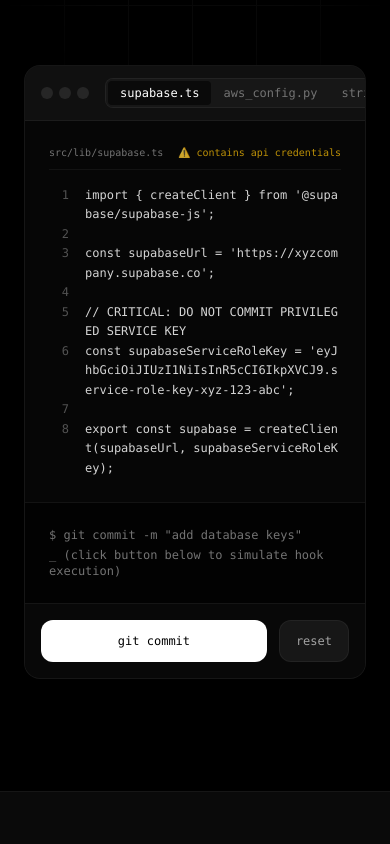
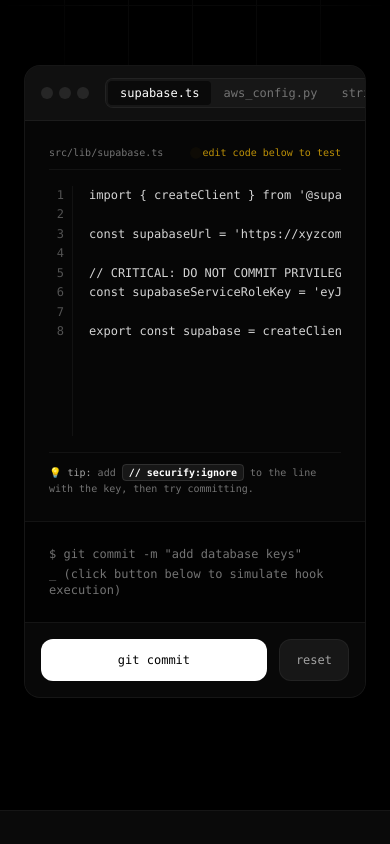
Before and after one commit to sandrotonal/anti_security, a React (Vite) app: page / in a window 390 px wide. Shown: the part 1160-2004 px from the top of the page. Built offline with nearby package versions, Linux system fonts and the light colour scheme.

Commit message:
feat: upgrade simulator playground, add mobile terminal hook support, integrate submify console forms, and update github repository urls

```diff
--- a/src/components/SecurifyIntegrations.tsx
+++ b/src/components/SecurifyIntegrations.tsx
@@ -55,7 +55,7 @@
             securify runs locally and globally. it shields credentials in real-time from the moment you write code on your machine up to the deployment release in cloud servers.
           </p>
           <a
-            href="https://github.com/securify-cli/securify#integrations"
+            href="https://github.com/sandrotonal/anti_security#integrations"
             target="_blank"
             rel="noopener noreferrer"
             className="inline-flex items-center gap-2 text-white hover:text-neutral-300 text-sm lowercase border-b border-white/20 pb-1 hover:border-white transition-all select-none"
--- a/src/components/SecurifySimulator.tsx
+++ b/src/components/SecurifySimulator.tsx
@@ -7,14 +7,7 @@
   code: string;
   leakLine: number;
   secretType: string;
-  scanResult: string;
 }
-
-export const SecurifySimulator = () => {
-  const [selectedFile, setSelectedFile] = useState<number>(0);
-  const [isScanning, setIsScanning] = useState<boolean>(false);
-  const [scanState, setScanState] = useState<'idle' | 'scanning' | 'blocked' | 'bypassed'>('idle');
-  const [progress, setProgress] = useState<number>(0);
 
 const mockFiles: MockFile[] = [
   {
@@ -23,8 +16,7 @@
     path: 'src/lib/supabase.ts',
     code: `import { createClient } from '@supabase/supabase-js';\n\nconst supabaseUrl = 'https://xyzcompany.supabase.co';\n\n// CRITICAL: DO NOT COMMIT PRIVILEGED SERVICE KEY\nconst supabaseServiceRoleKey = 'eyJhbGciOiJIUzI1NiIsInR5cCI6IkpXVCJ9.service-role-key-xyz-123-abc';\n\nexport const supabase = createClient(supabaseUrl, supabaseServiceRoleKey);`,
     leakLine: 6,
-      secretType: 'supabase service_role key',
-      scanResult: '[error] high-entropy string matched rule: "supabase-service-key"\n[file] src/lib/supabase.ts:L6\n[entropy] 4.82 bits\n\n[action] git commit aborted. remove secrets or use a secure environment file.'
+    secretType: 'supabase service_role key'
   },
   {
     name: 'aws_config.py',
@@ -32,8 +24,7 @@
     path: 'config/aws_config.py',
     code: `import boto3\n\ndef get_s3_client():\n    # TODO: Migrate credentials to IAM Role instead of hardcoding keys\n    session = boto3.Session(\n        aws_access_key_id="AKIAIOSFODNN7EXAMPLE",\n        aws_secret_access_key="wJalrXUtnFEMI/K7MDENG/bPxRfiCYEXAMPLEKEY"\n    )\n    return session.client('s3')`,
     leakLine: 7,
-      secretType: 'aws secret access key',
-      scanResult: '[error] token matched rule: "aws-secret-access-key"\n[file] config/aws_config.py:L7\n[entropy] 5.12 bits\n\n[action] git commit aborted. remove secrets or use aws credentials manager.'
+    secretType: 'aws secret access key'
   },
   {
     name: 'stripe.json',
@@ -41,8 +32,7 @@
     path: 'secrets/stripe.json',
     code: `{\n  "environment": "production",\n  "api_version": "2023-10-16",\n  "stripe_publishable_key": "pk_test_51N...",\n  "stripe_secret_key": "sk_test_51N34ghJkL90AcdSfErtYuiOp789QwAsDfGhJkLop1234"\n}`,
     leakLine: 5,
-      secretType: 'stripe live API secret key',
-      scanResult: '[error] high-entropy token matched rule: "stripe-secret-key"\n[file] secrets/stripe.json:L5\n[entropy] 4.98 bits\n\n[action] git commit aborted. strip keys out of version control.'
+    secretType: 'stripe live API secret key'
   },
   {
     name: '.env',
@@ -50,17 +40,15 @@
     path: '.env',
     code: `# Server Configuration\nPORT=8080\nDATABASE_URL="postgresql://postgres:root_password_99xYz@db.example.com:5432/prod"\nJWT_SECRET="super-secret-salt-key-string-change-me"`,
     leakLine: 3,
-      secretType: 'database credentials URL',
-      scanResult: '[error] connection string contains password matched rule: "db-password"\n[file] .env:L3\n[entropy] 4.54 bits\n\n[action] git commit aborted. environment configurations must not be tracked.'
+    secretType: 'database credentials URL'
   },
   {
     name: 'main.go',
     lang: 'go',
     path: 'cmd/server/main.go',
-      code: `package main\n\nimport "net/http"\n\nconst SlackWebhook = "https://hooks.slack.com/services/PLACEHOLDER/PLACEHOLDER/PLACEHOLDER"\n\nfunc main() {\n    // Send server health alerts to slack channel\n    http.Post(SlackWebhook, "application/json", nil)\n}`,
+    code: `package main\n\nimport "net/http"\n\nconst SlackWebhook = "https://hooks.slack.com/services/T00000000/B00000000/DUMMYSHORTKEY"\n\nfunc main() {\n    // Send server health alerts to slack channel\n    http.Post(SlackWebhook, "application/json", nil)\n}`,
     leakLine: 5,
-      secretType: 'slack webhook URL',
-      scanResult: '[error] web hook match rule: "slack-incoming-webhook"\n[file] cmd/server/main.go:L5\n[entropy] 4.21 bits\n\n[action] git commit aborted. migrate slack webhooks to secure secrets store.'
+    secretType: 'slack webhook URL'
   },
   {
     name: 'deploy.yml',
@@ -68,14 +56,98 @@
     path: '.github/workflows/deploy.yml',
     code: `name: Deploy Service\non: push\njobs:\n  deploy:\n    runs-on: ubuntu-latest\n    steps:\n      - name: Git Dispatch\n        run: | \n          curl -H "Authorization: token ghp_abc123xyzPersonalAccessTokenKeyHere" https://api.github.com/repos/org/repo/dispatches`,
     leakLine: 9,
-      secretType: 'github personal access token',
-      scanResult: '[error] personal access token matched rule: "github-pat"\n[file] .github/workflows/deploy.yml:L9\n[entropy] 4.76 bits\n\n[action] git commit aborted. use GitHub Action Repository Secrets instead.'
+    secretType: 'github personal access token'
   }
 ];
+
+const scanRules = [
+  { name: 'aws-access-key-id', regex: /AKIA[A-Z0-9]{16}/ },
+  { name: 'aws-secret-access-key', regex: /aws(.{0,20})?[0-9a-zA-Z\/+]{40}/i },
+  { name: 'supabase-service-key', regex: /eyJhbGciOiJIUzI1NiIsInR5cCI6IkpXVCJ9\.[a-zA-Z0-9_-]+\.[a-zA-Z0-9_-]+/ },
+  { name: 'stripe-secret-key', regex: /sk_(live|test)_[0-9a-zA-Z]{24}/ },
+  { name: 'github-pat', regex: /ghp_[a-zA-Z0-9]{36}/ },
+  { name: 'slack-incoming-webhook', regex: /https:\/\/hooks\.slack\.com\/services\/[A-Za-z0-9\/]+/ },
+  { name: 'db-credentials-url', regex: /postgres(ql)?:\/\/([^:]+):([^@]+)@/ }
+];
+
+export const SecurifySimulator = () => {
+  const [selectedFile, setSelectedFile] = useState<number>(0);
+  const [isScanning, setIsScanning] = useState<boolean>(false);
+  const [scanState, setScanState] = useState<'idle' | 'scanning' | 'blocked' | 'bypassed' | 'clean'>('idle');
+  const [progress, setProgress] = useState<number>(0);
+  const [editableCodes, setEditableCodes] = useState<string[]>(mockFiles.map(f => f.code));
+
+  const [pendingScanResult, setPendingScanResult] = useState<{
+    state: 'blocked' | 'bypassed' | 'clean';
+    output: string;
+    leakLine: number;
+  }>({ state: 'clean', output: '', leakLine: -1 });
+
+  const activeFile = mockFiles[selectedFile];
 
   const handleStartScan = (e: React.MouseEvent<HTMLButtonElement>) => {
     e.preventDefault();
     if (isScanning) return;
+
+    const currentCode = editableCodes[selectedFile];
+    const lines = currentCode.split('\n');
+    let foundLeak = false;
+    let bypassed = false;
+    let matchedRuleName = '';
+    let matchedLineIdx = -1;
+    let matchedToken = '';
+
+    for (let i = 0; i < lines.length; i++) {
+      const lineText = lines[i];
+      const hasIgnore = /securify:ignore/i.test(lineText);
+
+      for (const rule of scanRules) {
+        const match = rule.regex.exec(lineText);
+        if (match) {
+          if (hasIgnore) {
+            bypassed = true;
+          } else {
+            foundLeak = true;
+            matchedLineIdx = i + 1;
+            matchedRuleName = rule.name;
+            matchedToken = match[0];
+            break;
+          }
+        }
+      }
+      if (foundLeak) break;
+    }
+
+    let finalState: 'blocked' | 'bypassed' | 'clean' = 'clean';
+    let output = '';
+
+    if (foundLeak) {
+      finalState = 'blocked';
+      output = `[error] high-entropy string matched rule: "${matchedRuleName}"
+[file] ${activeFile.path}:L${matchedLineIdx}
+[token] "${matchedToken.substring(0, 16)}..."
+
+[action] git commit aborted. remove secrets or bypass with '// securify:ignore'.`;
+    } else if (bypassed) {
+      finalState = 'bypassed';
+      output = `[securify] ✔ bypass active
+[file] ${activeFile.path}
+[reason] inline comment 'securify:ignore' detected.
+
+[action] git commit passed with warnings.`;
+    } else {
+      finalState = 'clean';
+      output = `[securify] ✔ git commit passed
+[status] scanned 1 files, 0 leaks identified.
+[engine] local hooks signature match finished.`;
+    }
+
+    setPendingScanResult({
+      state: finalState,
+      output,
+      leakLine: matchedLineIdx
+    });
+
     setIsScanning(true);
     setScanState('scanning');
     setProgress(0);
@@ -89,20 +161,26 @@
           if (prev >= 100) {
             clearInterval(interval);
             setIsScanning(false);
-            setScanState('blocked');
+            setScanState(pendingScanResult.state);
             return 100;
           }
-          return prev + 25; // 4 steps
+          return prev + 25;
         });
-      }, 250);
+      }, 200);
     }
     return () => clearInterval(interval);
-  }, [isScanning]);
+  }, [isScanning, pendingScanResult]);
 
-  const activeFile = mockFiles[selectedFile];
+  const handleReset = (e: React.MouseEvent<HTMLButtonElement>) => {
+    e.preventDefault();
+    setScanState('idle');
+    setProgress(0);
+    setPendingScanResult({ state: 'clean', output: '', leakLine: -1 });
+    setEditableCodes(mockFiles.map(f => f.code));
+  };
 
   return (
-    <section id="platform" className="bg-black py-28 px-6 md:px-12 border-t border-white/5 relative overflow-hidden">
+    <section id="platform" className="bg-black py-28 px-6 md:px-12 border-t border-white/5 relative overflow-hidden select-none">
       {/* Visual background lines */}
       <div className="absolute inset-0 bg-[linear-gradient(to_right,#080808_1px,transparent_1px),linear-gradient(to_bottom,#080808_1px,transparent_1px)] bg-[size:4rem_4rem] [mask-image:radial-gradient(ellipse_60%_50%_at_50%_0%,#000_70%,transparent_100%)] pointer-events-none" />
 
@@ -158,29 +236,54 @@
           <div className="grid grid-cols-1 lg:grid-cols-12 min-h-[380px] lg:min-h-[420px]">
 
             {/* Code Panel (lg:col-span-7) */}
-            <div className="lg:col-span-7 p-6 border-b lg:border-b-0 lg:border-r border-white/5 font-mono text-[12px] md:text-xs leading-relaxed overflow-x-auto bg-black/40 min-w-0">
-              <div className="text-neutral-500 text-[10px] lowercase mb-4 select-none pb-2 border-b border-white/5 flex justify-between items-center">
+            <div className="lg:col-span-7 p-6 border-b lg:border-b-0 lg:border-r border-white/5 font-mono text-[12px] md:text-xs leading-relaxed bg-black/40 flex flex-col min-w-0">
+              <div className="text-neutral-500 text-[10px] lowercase mb-4 select-none pb-2 border-b border-white/5 flex justify-between items-center shrink-0">
                 <span>{activeFile.path}</span>
-                <span className="text-yellow-500/80 font-mono">⚠️ contains api credentials</span>
+                <span className="text-yellow-500/80 font-mono flex items-center gap-1">
+                  <span className="w-1.5 h-1.5 rounded-full bg-yellow-500 animate-ping"></span>
+                  edit code below to test
+                </span>
               </div>
-              <pre className="select-text">
-                {activeFile.code.split('\n').map((line, idx) => {
-                  const isLeakLine = idx + 1 === activeFile.leakLine;
-                  return (
+
+              <div className="flex-1 flex gap-4 min-h-[250px] relative">
+                {/* Line Numbers Column */}
+                <div className="text-neutral-600 w-6 text-right select-none pr-2 border-r border-white/5 font-mono text-[12px] md:text-xs leading-relaxed shrink-0">
+                  {editableCodes[selectedFile].split('\n').map((_, idx) => (
                     <div
                       key={idx}
-                      className={`flex gap-4 px-2 -mx-2 min-w-0 ${
-                        isLeakLine && scanState === 'blocked'
-                          ? 'bg-red-950/20 text-red-400 border-l-2 border-red-500 font-medium'
-                          : 'text-neutral-300'
-                      }`}
+                      className={
+                        idx + 1 === pendingScanResult.leakLine && scanState === 'blocked'
+                          ? 'text-red-500 font-bold'
+                          : ''
+                      }
                     >
-                      <span className="text-neutral-600 w-5 text-right select-none shrink-0">{idx + 1}</span>
-                      <span className="whitespace-pre-wrap break-all min-w-0 flex-1">{line}</span>
+                      {idx + 1}
                     </div>
-                  );
-                })}
-              </pre>
+                  ))}
+                </div>
+
+                {/* Textarea Code Editor */}
+                <textarea
+                  value={editableCodes[selectedFile]}
+                  onChange={(e) => {
+                    const updated = [...editableCodes];
+                    updated[selectedFile] = e.target.value;
+                    setEditableCodes(updated);
+                    if (scanState !== 'idle') {
+                      setScanState('idle');
+                      setProgress(0);
+                    }
+                  }}
+                  spellCheck={false}
+                  className="flex-1 bg-transparent text-neutral-300 font-mono text-[12px] md:text-xs leading-relaxed focus:outline-none resize-none overflow-y-auto whitespace-pre break-all select-text"
+                  style={{ minHeight: '250px' }}
+                />
+              </div>
+
+              {/* Live Hint */}
+              <div className="mt-4 pt-3 border-t border-white/5 text-[10px] text-neutral-500 font-mono lowercase select-none shrink-0">
+                💡 <span className="text-neutral-400">tip:</span> add <span className="text-white bg-neutral-900 px-1.5 py-0.5 rounded border border-white/10 font-bold">// securify:ignore</span> to the line with the key, then try committing.
+              </div>
             </div>
 
             {/* Terminal Actions & Output (lg:col-span-5) */}
@@ -201,7 +304,7 @@
                     <span className="block select-none animate-pulse">⠏ running pre-commit hook (securify)...</span>
                     <div className="w-full bg-neutral-900 h-1.5 rounded overflow-hidden mt-3">
                       <div
-                        className="bg-white h-full transition-all duration-300"
+                        className="bg-white h-full transition-all duration-200"
                         style={{ width: `${progress}%` }}
                       />
                     </div>
@@ -216,7 +319,33 @@
                       [securify] ❌ commit blocked
                     </span>
                     <pre className="block bg-neutral-950 border border-white/5 p-3 rounded text-[11px] text-red-400/90 whitespace-pre-wrap select-text">
-                      {activeFile.scanResult}
+                      {pendingScanResult.output}
+                    </pre>
+                  </div>
+                )}
+
+                {scanState === 'bypassed' && (
+                  <div className="space-y-2 leading-relaxed animate-in fade-in duration-300">
+                    <span className="block text-neutral-500">$ git commit -m "add database keys"</span>
+                    <span className="block text-neutral-400">⠏ running pre-commit hook (securify)... done [18ms]</span>
+                    <span className="block text-amber-500 font-medium font-sans text-sm mt-3 select-text">
+                      [securify] ⚠️ bypass active (passed with warnings)
+                    </span>
+                    <pre className="block bg-neutral-950 border border-white/5 p-3 rounded text-[11px] text-amber-400/90 whitespace-pre-wrap select-text">
+                      {pendingScanResult.output}
+                    </pre>
+                  </div>
+                )}
+
+                {scanState === 'clean' && (
+                  <div className="space-y-2 leading-relaxed animate-in fade-in duration-300">
+                    <span className="block text-neutral-500">$ git commit -m "add database keys"</span>
+                    <span className="block text-neutral-400">⠏ running pre-commit hook (securify)... done [12ms]</span>
+                    <span className="block text-emerald-500 font-medium font-sans text-sm mt-3 select-text">
+                      [securify] ✔ git commit passed
+                    </span>
+                    <pre className="block bg-neutral-950 border border-white/5 p-3 rounded text-[11px] text-emerald-400/90 whitespace-pre-wrap select-text">
+                      {pendingScanResult.output}
                     </pre>
                   </div>
                 )}
@@ -232,11 +361,7 @@
                   {isScanning ? 'scanning repos...' : 'git commit'}
                 </button>
                 <button
-                  onClick={(e) => {
-                    e.preventDefault();
-                    setScanState('idle');
-                    setProgress(0);
-                  }}
+                  onClick={handleReset}
                   className="px-4 bg-neutral-900 text-neutral-400 border border-white/5 hover:text-white py-3 rounded-xl text-xs font-mono transition-colors lowercase"
                 >
                   reset
--- a/src/components/TerminalModal.tsx
+++ b/src/components/TerminalModal.tsx
@@ -187,7 +187,7 @@
         <div className="px-5 py-4 bg-neutral-900/30 border-t border-white/5 flex flex-col md:flex-row md:items-center justify-between gap-3 text-xs text-neutral-500">
           <span className="lowercase">opensourced under MIT license</span>
           <a
-            href="https://github.com/securify-cli/securify"
+            href="https://github.com/sandrotonal/anti_security"
             target="_blank"
             rel="noopener noreferrer"
             className="text-white hover:underline lowercase inline-flex items-center gap-1.5"
```
Also changed, not shown: src/components/SecurifyConsoleDocs.tsx (+25 -35 lines), src/components/SecurifyNavbar.tsx (+13 -3 lines). Lines whose indentation alone changed are shown as unchanged.
